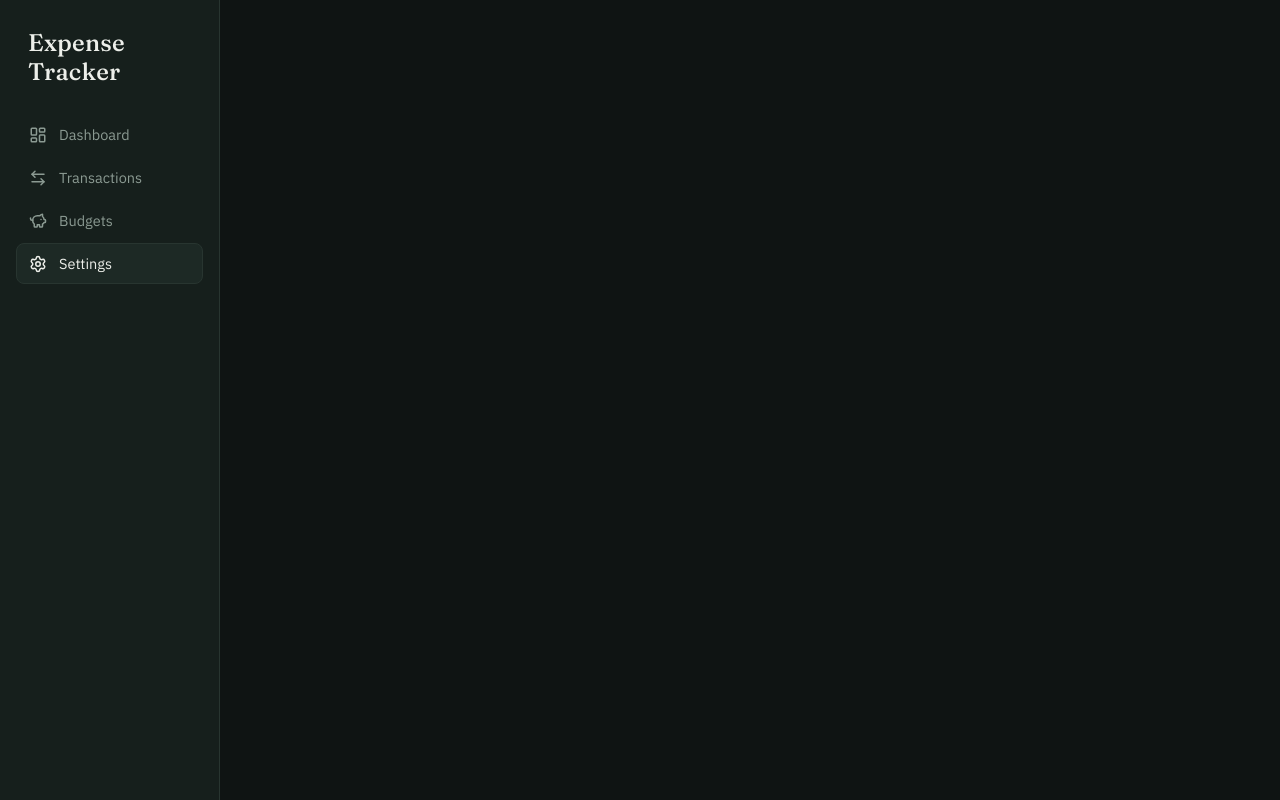
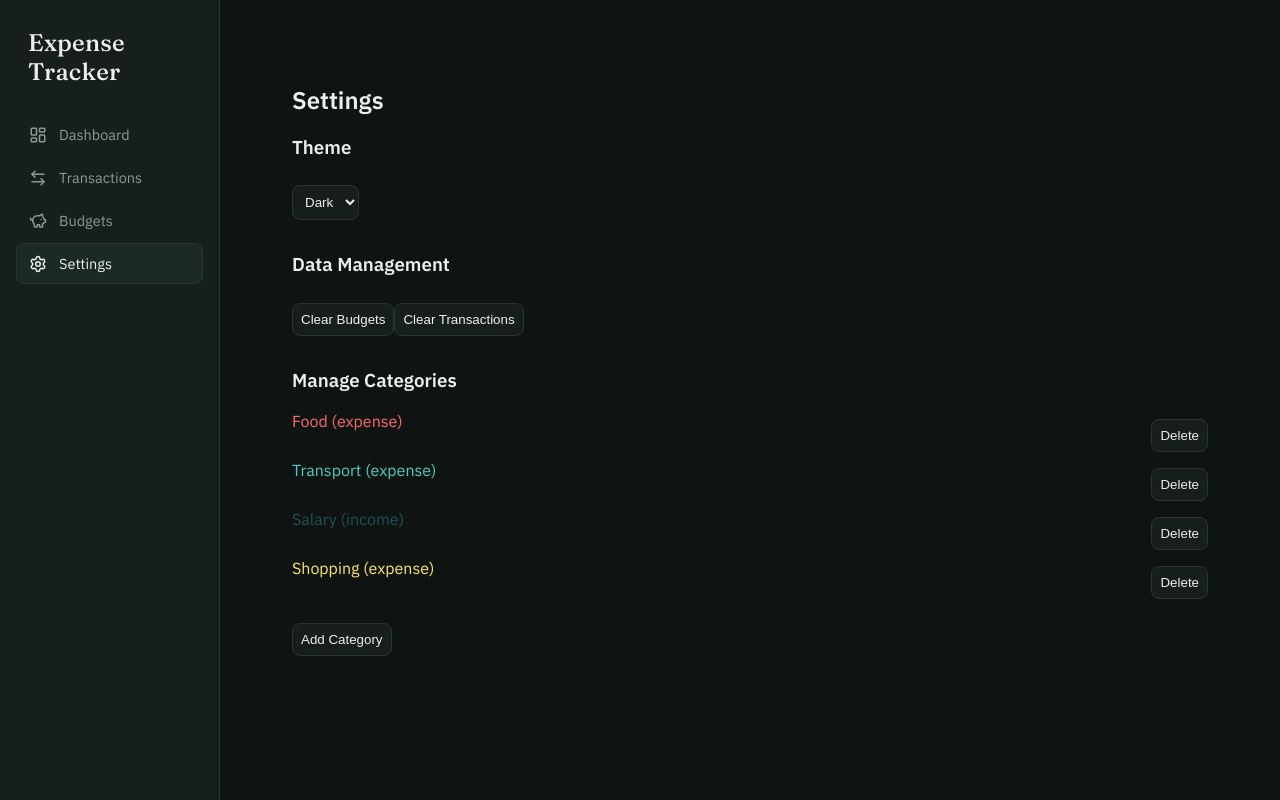
Before and after one commit to karl-Rollins/React_Expense_Tracker, a React (Vite) app: page /settings in a window 1280 px wide. Built offline with nearby package versions, Linux system fonts and the light colour scheme.

Commit message:
feat: build settings page. ie theme, manage categories and clear transactions and budgets

```diff
--- a/src/App.css
+++ b/src/App.css
@@ -1,7 +1,7 @@
 @import url("https://fonts.googleapis.com/css2?family=Fraunces:opsz,wght@9..144,400;9..144,500;9..144,600&family=IBM+Plex+Sans:wght@400;500;600&family=IBM+Plex+Mono:wght@400;500&display=swap");
 
 :root {
-  /* color */
+  /* Dark mode (default) */
   --bg: #0f1413;
   --surface: #161f1c;
   --surface-raised: #1d2925;
@@ -24,6 +24,20 @@
   --radius-lg: 12px;
 }
 
+/* Light mode overrides */
+[data-theme="light"] {
+  --bg: #fdfdfd;
+  --surface: #f5f5f5;
+  --surface-raised: #ffffff;
+  --border: #dddddd;
+  --text: #222222;
+  --text-muted: #666666;
+  --accent: #3e7a5d; /* keep your green accent */
+  --accent-dim: #a3d9c5;
+  --warn: #d97c2f;
+  --neg: #c94f4f;
+}
+
 * {
   box-sizing: border-box;
 }
--- a/src/contexts/ThemeContext.jsx
+++ b/src/contexts/ThemeContext.jsx
@@ -0,0 +1,25 @@
+import { createContext, useContext, useState, useEffect } from "react";
+
+const ThemeContext = createContext();
+
+export function ThemeProvider({ children }) {
+  const [theme, setTheme] = useState(() => {
+    // Load saved theme from localStorage or default to dark
+    return localStorage.getItem("theme") || "dark";
+  });
+
+  useEffect(() => {
+    document.documentElement.setAttribute("data-theme", theme);
+    localStorage.setItem("theme", theme);
+  }, [theme]);
+
+  return (
+    <ThemeContext.Provider value={{ theme, setTheme }}>
+      {children}
+    </ThemeContext.Provider>
+  );
+}
+
+export function useThemeContext() {
+  return useContext(ThemeContext);
+}
--- /dev/null
+++ b/src/pages/SettingsPage.css
@@ -0,0 +1,32 @@
+.settings-page {
+  padding: 2rem;
+}
+
+.settings-page h2 {
+  margin-bottom: 1rem;
+}
+
+.settings-page section {
+  margin-bottom: 2rem;
+}
+
+.settings-page select,
+.settings-page button {
+  margin-top: 0.5rem;
+  padding: 0.5rem;
+  border-radius: var(--radius-md);
+  border: 1px solid var(--border);
+  background: var(--surface);
+  color: var(--text);
+}
+
+.category-list {
+  list-style: none;
+  padding: 0;
+}
+
+.category-list li {
+  display: flex;
+  justify-content: space-between;
+  margin-bottom: 0.5rem;
+}
--- a/src/pages/SettingsPage.jsx
+++ b/src/pages/SettingsPage.jsx
@@ -1,7 +1,77 @@
-export default function SettingsPage () {
-    return (
-        <div>
+import React, { useState } from "react";
+import "./SettingsPage.css";
+import { useThemeContext } from "../contexts/ThemeContext";
+import { useBudgetsContext } from "../contexts/BudgetsContext";
+import { useTransactionsContext } from "../contexts/TransactionsContext";
+import { categories } from "../data/categories";
 
-        </div>
-    )
+export default function SettingsPage() {
+  const { theme, setTheme } = useThemeContext();
+  const { budgets, deleteBudget } = useBudgetsContext();
+  const { transactions, deleteTransaction } = useTransactionsContext();
+
+  const [localCategories, setLocalCategories] = useState(categories);
+
+  const handleThemeChange = (e) => setTheme(e.target.value);
+
+  const clearBudgets = () => {
+    if (window.confirm("Clear all budgets? This cannot be undone.")) {
+      budgets.forEach((b) => deleteBudget(b.id));
+    }
+  };
+
+  const clearTransactions = () => {
+    if (window.confirm("Clear all transactions? This cannot be undone.")) {
+      transactions.forEach((t) => deleteTransaction(t.id));
+    }
+  };
+
+  const addCategory = () => {
+    const name = prompt("Enter category name:");
+    if (!name) return;
+    const id = name.toLowerCase().replace(/\s+/g, "-");
+    setLocalCategories([
+      ...localCategories,
+      { id, name, type: "expense", color: "#999", icon: "Tag" },
+    ]);
+  };
+
+  const deleteCategory = (id) => {
+    if (window.confirm("Delete this category?")) {
+      setLocalCategories(localCategories.filter((c) => c.id !== id));
+    }
+  };
+
+  return (
+    <div className="settings-page">
+      <h2>Settings</h2>
+
+      <section>
+        <h3>Theme</h3>
+        <select value={theme} onChange={handleThemeChange}>
+          <option value="light">Light</option>
+          <option value="dark">Dark</option>
+        </select>
+      </section>
+
+      <section>
+        <h3>Data Management</h3>
+        <button onClick={clearBudgets}>Clear Budgets</button>
+        <button onClick={clearTransactions}>Clear Transactions</button>
+      </section>
+
+      <section>
+        <h3>Manage Categories</h3>
+        <ul className="category-list">
+          {localCategories.map((c) => (
+            <li key={c.id} style={{ color: c.color }}>
+              {c.name} ({c.type})
+              <button onClick={() => deleteCategory(c.id)}>Delete</button>
+            </li>
+          ))}
+        </ul>
+        <button onClick={addCategory}>Add Category</button>
+      </section>
+    </div>
+  );
 }
```
Also changed, not shown: src/App.jsx (+8 -5 lines).
